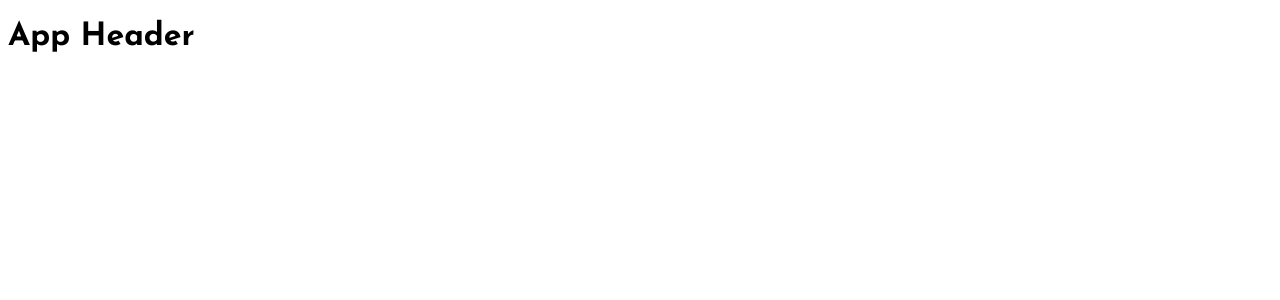
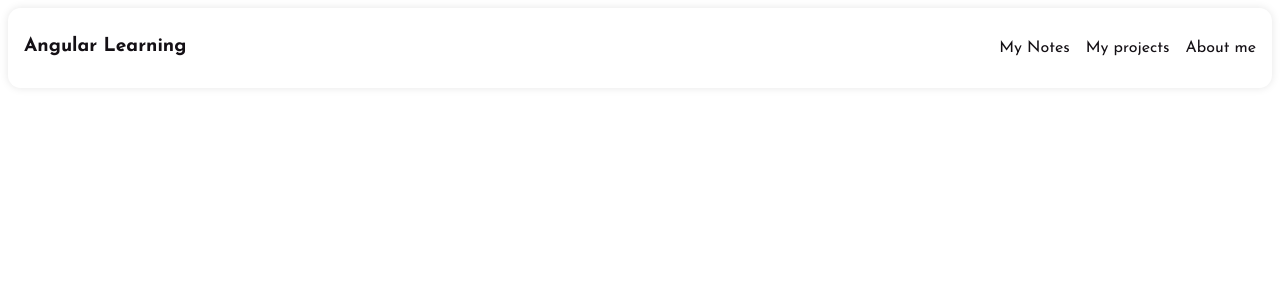
Before and after one commit to code-elias/angular-learning, an Angular app: page / in a window 1280 px wide. Shown: the top 300 px of the page. Built offline with nearby package versions, Linux system fonts and the light colour scheme.

Commit message:
Created header component

```diff
--- /dev/null
+++ b/src/app/header-links/header-links.component.html
@@ -0,0 +1,7 @@
+<nav>
+  <ul class="flex">
+    <li>My Notes</li>
+    <li>My projects</li>
+    <li>About me</li>
+  </ul>
+</nav>
--- /dev/null
+++ b/src/app/header-links/header-links.component.scss
@@ -0,0 +1,8 @@
+ul {
+  gap: 1rem;
+}
+
+li {
+  list-style: none;
+  list-style-type: none;
+}
--- a/src/app/header/header.component.html
+++ b/src/app/header/header.component.html
@@ -1,3 +1,4 @@
-<header>
-  <h1>App Header</h1>
+<header class="flex app-header">
+  <h1>Angular Learning</h1>
+  <app-header-links></app-header-links>
 </header>
--- a/src/app/header/header.component.scss
+++ b/src/app/header/header.component.scss
@@ -0,0 +1,16 @@
+.app-header {
+  gap: 1rem;
+  justify-content: space-between;
+
+  margin: 0rem auto 2rem;
+  padding: 1rem;
+  border-radius: 0.8rem;
+
+  // background: linear-gradient(to bottom, var(--dark-clr), var(--primary-clr));
+  // border: 1px solid var(--primary-clr);
+  box-shadow: 0 0 8px rgba(0, 0, 0, 0.1);
+}
+
+h1 {
+  font-size: 1.2rem;
+}
--- a/src/index.html
+++ b/src/index.html
@@ -1,13 +1,14 @@
 <!doctype html>
 <html lang="en">
   <head>
-  <meta charset="utf-8">
+    <meta charset="utf-8" />
     <title>AngularLearning</title>
-  <base href="/">
-  <meta name="viewport" content="width=device-width, initial-scale=1">
-  <link rel="icon" type="image/x-icon" href="favicon.ico">
+    <base href="/" />
+    <meta name="viewport" content="width=device-width, initial-scale=1" />
+    <link rel="icon" type="image/x-icon" href="favicon.ico" />
   </head>
   <body>
     <app-root></app-root>
+    <!-- DESIGN BASED ON https://dribbble.com/shots/25398173-Website-for-Skills-Exchange-Virtually -->
   </body>
 </html>
--- a/src/styles.scss
+++ b/src/styles.scss
@@ -1,10 +1,7 @@
-@import url('https://fonts.googleapis.com/css2?family=Josefin+Sans:ital,wght@0,100..700;1,100..700&display=swap');
+@import './styles/base.scss';
+@import './styles/flex.scss';
 
-:root {
-  /* FONT DEFAULTS */
-  --ff-default: 'Josefin Sans';
+.test {
+  background: rgba(255, 10, 10, 0.25);
+  border: 1px solid rgba(255, 10, 10, 0.25);
 }
-
-body {
-  font-family: var(--ff-default), Inter, sans-serif;
-}
--- /dev/null
+++ b/src/styles/base.scss
@@ -0,0 +1,23 @@
+@import url('https://fonts.googleapis.com/css2?family=Josefin+Sans:ital,wght@0,100..700;1,100..700&display=swap');
+
+:root {
+  /* FONT DEFAULTS */
+  --ff-default: 'Josefin Sans';
+
+  /* COLOR */
+  --primary-clr: #4b0082;
+  --primary-clr-dark: #21004b;
+  --primary-clr-light: #824bff;
+  --secondary-clr: rgb(44, 10, 76);
+  --secondary-clr-light: rgb(71, 31, 109);
+  --secondary-clr-dark: rgb(12, 9, 16);
+  --accent-clr: #82ffff;
+  --dark-clr: #141015;
+  --light-clr: #ffffff;
+}
+
+body {
+  font-family: var(--ff-default), Inter, sans-serif;
+  color: var(--dark-clr);
+  background-color: var(--light-clr);
+}
--- /dev/null
+++ b/src/styles/flex.scss
@@ -0,0 +1,8 @@
+.flex {
+  display: flex;
+}
+
+.flex-column {
+  display: flex;
+  flex-direction: column;
+}
--- /dev/null
+++ b/src/styles/reset.scss
@@ -0,0 +1,126 @@
+/* Box sizing rules */
+*,
+*::before,
+*::after {
+  box-sizing: border-box;
+  margin: 0;
+  padding: 0;
+}
+
+@media (prefers-reduced-motion: reduce) {
+  *,
+  *::before,
+  *::after {
+    animation-duration: 0.01ms !important;
+    animation-iteration-count: 1 !important;
+    transition-duration: 0.01ms !important;
+    scroll-behavious: auto !important;
+    transition-delay: 0ms !important;
+  }
+}
+
+/* Prevent font size inflation */
+html {
+  -moz-text-size-adjust: none;
+  -webkit-text-size-adjust: none;
+  text-size-adjust: none;
+}
+
+html:focus-within {
+  scroll-behavior: smooth;
+}
+
+/*
+body {
+  min-height: 100vh;
+  line-height: 1.5;
+  text-rendering: optimizeSpeed;
+} */
+
+/* Remove default margin in favour of better control in authored CSS */
+body,
+h1,
+h2,
+h3,
+h4,
+p,
+figure,
+blockquote,
+dl,
+dd {
+  margin-block-end: 0;
+}
+
+/* Remove list styles on ul, ol elements with a list role, which suggests default styling will be removed */
+ul,
+ol,
+ul[role='list'],
+ol[role='list'] {
+  list-style: none;
+  list-style-type: none;
+}
+
+/* Set shorter line heights on headings and interactive elements */
+h1,
+h2,
+h3,
+h4,
+button,
+input,
+label {
+  line-height: 1.1;
+}
+
+button {
+  display: inline-block;
+  border: none;
+  margin: 0;
+  padding: 0;
+  font-size: 1rem;
+  line-height: 1;
+  background: transparent;
+  -webkit-appearance: none;
+  cursor: pointer;
+}
+
+/* Balance text wrapping on headings */
+h1,
+h2,
+h3,
+h4 {
+  text-wrap: balance;
+}
+
+/* A elements that don't have a class get default styles */
+a:not([class]),
+a {
+  text-decoration-skip-ink: auto;
+  text-decoration: none;
+  color: currentColor;
+}
+
+/* Make images easier to work with */
+img,
+picture {
+  max-width: 100%;
+  display: block;
+}
+
+/* Inherit fonts for inputs and buttons */
+input,
+button,
+textarea,
+select {
+  font-family: inherit;
+  font-size: inherit;
+}
+
+/* Make sure textareas without a rows attribute are not tiny */
+textarea:not([rows]) {
+  min-height: 10em;
+}
+
+/* Anything that has been anchored to should have extra scroll margin */
+:target {
+  scroll-margin-block: 5ex;
+}
```
Also changed, not shown: src/app/header-links/header-links.component.ts (added, +11 -0 lines), src/app/header/header.component.ts (+4 -5 lines), src/assets/task-management-logo.png (added), 1 other file (tests, documents, lock files or other folders). Lines whose indentation alone changed are shown as unchanged.
